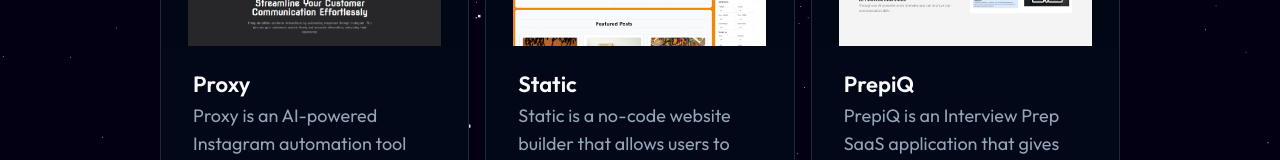
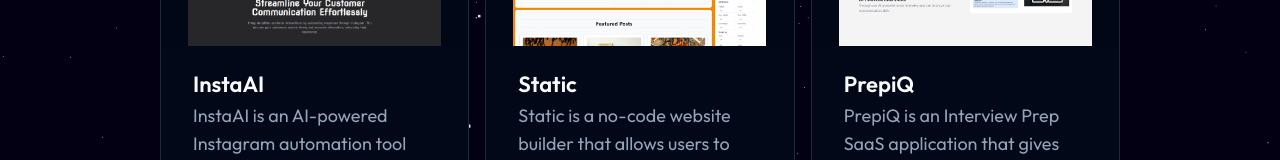
Before and after one commit to abhirupkumar/nextjs-portfolio-website, a Next.js app: page /projects in a window 1280 px wide. Shown: the part 573-733 px from the top of the page. Built offline with nearby package versions, Linux system fonts and the light colour scheme.

Commit message:
Update projectData.js

```diff
--- a/projectData.js
+++ b/projectData.js
@@ -2,11 +2,11 @@
     {
         image: '/work/proxy.png',
         category: 'next js',
-        name: 'Proxy',
+        name: 'InstaAI',
         description:
-            'Proxy is an AI-powered Instagram automation tool that enables businesses to automate DMs and comments using Groq AI and the Meta API.',
-        link: 'https://proxy-akb.vercel.app',
-        github: 'https://github.com/abhirupkumar/proxy',
+            'InstaAI is an AI-powered Instagram automation tool that enables businesses to automate DMs and comments using Groq AI and the Meta API.',
+        link: 'https://insta-ai.vercel.app',
+        github: 'https://github.com/abhirupkumar/instaai',
     },
     {
         image: '/work/static.png',
```
